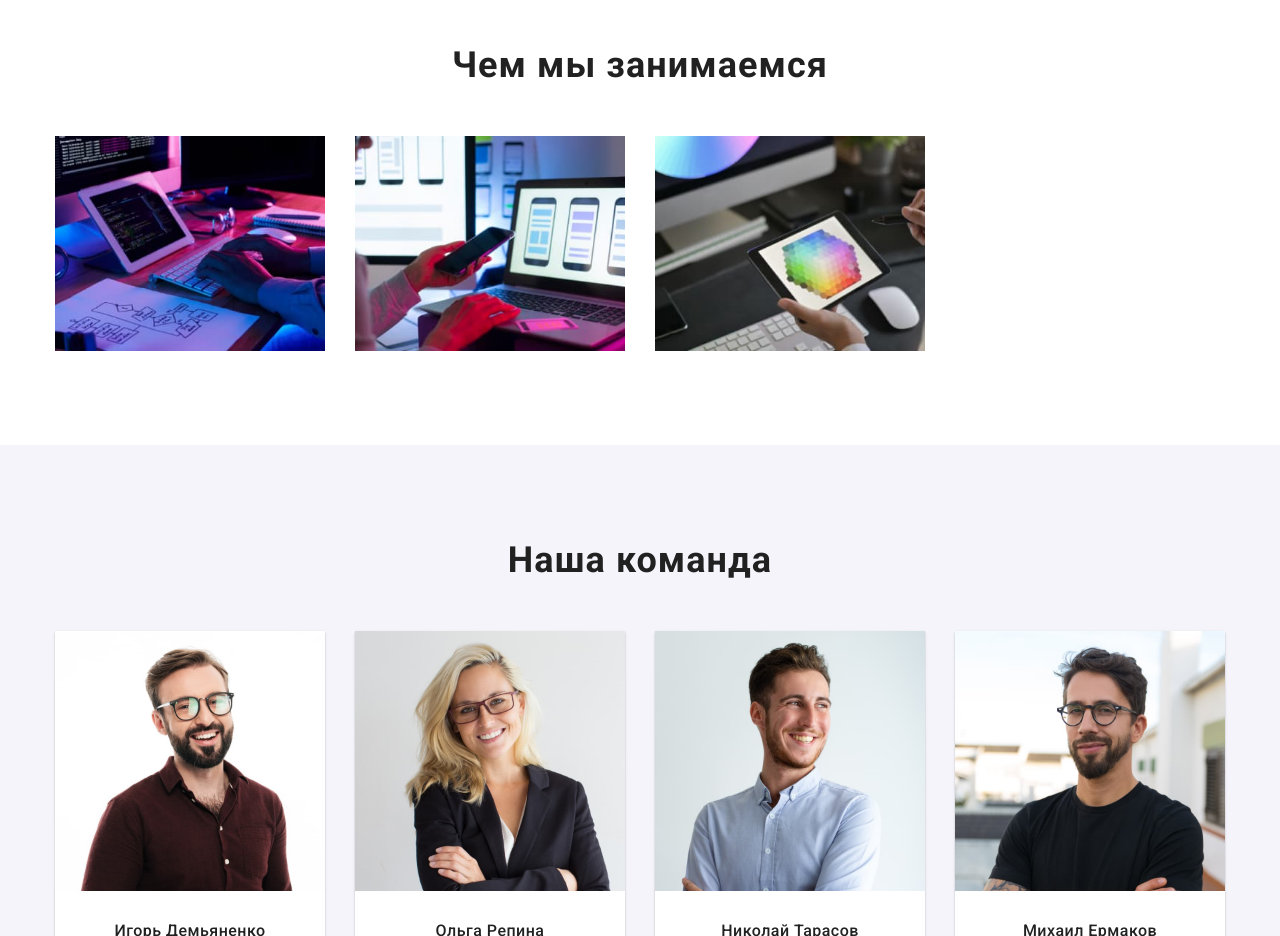
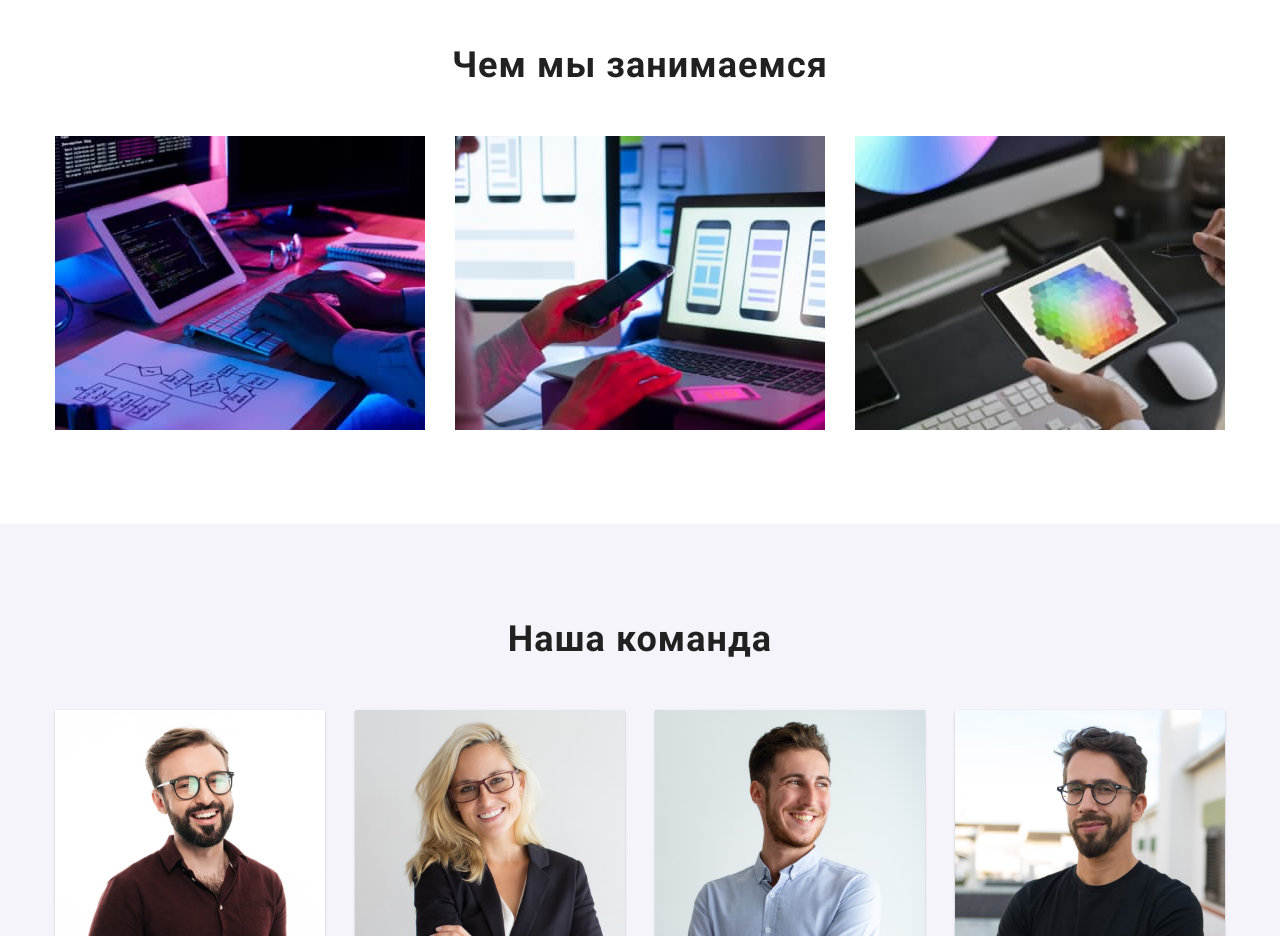
Before and after one commit to EclipsoZhuk/goit-markup-hw-03, a plain HTML site: page index.html in a window 1280 px wide. Shown: the part 940-1876 px from the top of the page. Drawn offline with nearby package versions, Linux system fonts and the light colour scheme.

Commit message:
Фиксил ошибку

```diff
--- a/css/styles.css
+++ b/css/styles.css
@@ -261,7 +261,7 @@ img {
   margin-top: -30px;
 }
 .our-works-element {
-  flex-basis: calc((100% - 30px * 4) / 4);
+  flex-basis: calc((100% - 30px * 3) / 3);
   margin-left: 30px;
   margin-top: 30px;
 }
```
